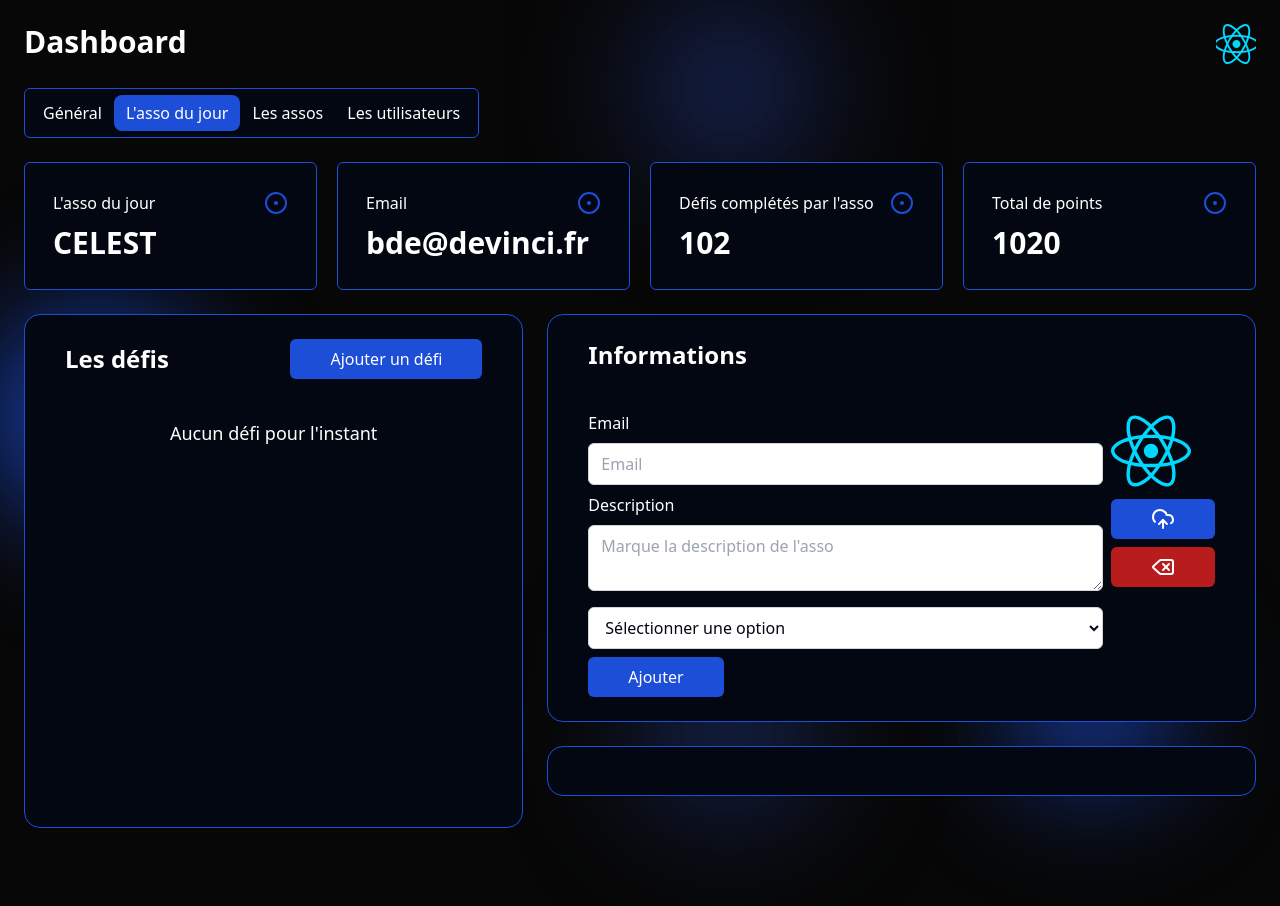
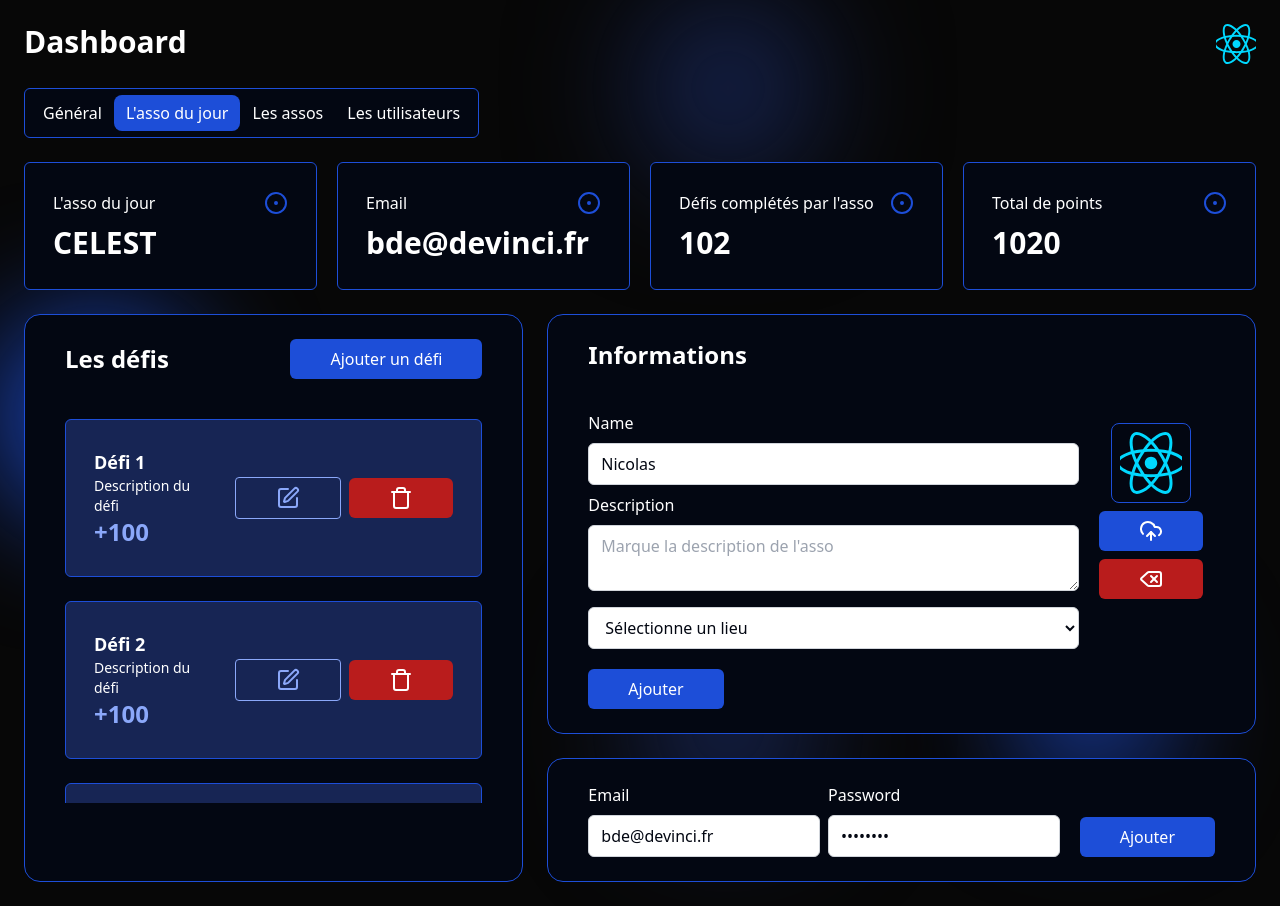
Before and after one commit to La-404-Devinci/advent-daily-frontend, a React (Vite) app: page /admin/dashboard in a window 1280 px wide. Both pictures are taken after a click on the item "L'asso du jour". Before the commit the page ends 852 px from the top, so only its background shows below. Built offline with nearby package versions, Linux system fonts and the light colour scheme.

Commit message:
feat: forms asso day

```diff
--- a/src/components/ui/cards.jsx
+++ b/src/components/ui/cards.jsx
@@ -1,6 +1,6 @@
 export function MiniCard ({children, className}) {
     return (
-        <div className={`border-blue-700 border rounded-md p-7 w-full gap-10  ${className}`}>
+        <div className={`border-blue-700 border rounded-md p-7 w-full gap-10 ${className}`}>
             {children}
         </div>
     )
@@ -8,7 +8,7 @@ export function MiniCard ({children, className}) {
 
 export function Card ({children, className}) {
     return (
-        <div className={`bg-gray-950 border-blue-700 border rounded-2xl py-6 px-10 w-full gap-10  ${className}`}>
+        <div className={`bg-gray-950 border-blue-700 border rounded-2xl py-6 px-10 w-full gap-10 ${className}`}>
             {children}
         </div>
     )
--- a/src/routes/dashboard-404.jsx
+++ b/src/routes/dashboard-404.jsx
@@ -10,6 +10,7 @@ import {z} from "zod";
 import {useForm} from "react-hook-form";
 import Input from "../components/ui/input.jsx";
 import TextArea from "../components/ui/text-area.jsx";
+import {useNavigate, Link} from "react-router-dom";
 
 export const StatsBar = ({data}) => {
     return (
@@ -31,6 +32,8 @@ export const StatsBar = ({data}) => {
 }
 
 export const GeneralTab = () => {
+
+    const nagivate = useNavigate();
 
     const data = [
         {
@@ -63,49 +66,57 @@ export const GeneralTab = () => {
             id: 1,
             day: "2 Décembre",
             location: "Pôle",
-            image: reactImage
+            image: reactImage,
+            name: "CELEST"
         },
         {
             id: 2,
             day: "2 Décembre",
             location: "Pôle",
-            image: reactImage
+            image: reactImage,
+            name: "CELEST"
         },
         {
             id: 3,
             day: "2 Décembre",
             location: "Pôle",
-            image: reactImage
+            image: reactImage,
+            name: "CELEST"
         },
         {
             id: 4,
             day: "2 Décembre",
             location: "Pôle",
-            image: reactImage
+            image: reactImage,
+            name: "CELEST"
         },
         {
             id: 5,
             day: "2 Décembre",
             location: "Pôle",
-            image: reactImage
+            image: reactImage,
+            name: "CELEST"
         },
         {
             id: 6,
             day: "2 Décembre",
             location: "Pôle",
-            image: reactImage
+            image: reactImage,
+            name: "CELEST"
         },
         {
             id: 7,
             day: "2 Décembre",
             location: "Pôle",
-            image: reactImage
+            image: reactImage,
+            name: "CELEST"
         },
         {
             id: 8,
             day: "2 Décembre",
             location: "Pôle",
-            image: reactImage
+            image: reactImage,
+            name: "CELEST"
         }
     ]
     const logsData = [
@@ -140,10 +151,8 @@ export const GeneralTab = () => {
                     <div className="grid grid-cols-2 lg:grid-cols-8 lg:grid-rows-1 gap-5 ">
                         {
                             calendarData.map((asso, index) => (
-                                <div
-                                    className={`flex flex-col justify-between items-start border border-blue-700 bg-blue-950 p-5 col-span-1 lg:col-span-2 gap-2 rounded-2xl ${index >= 4 ? 'hidden lg:flex' : ''}`}
-                                    key={index}>
-                                    <Logo path={asso.image} alt={asso.id} className={"h-20 w-20 object-fill"}/>
+                                <Link to={`assos/${asso.name}`} key={index} className={`flex flex-col justify-between items-start border border-blue-700 bg-blue-950 p-5 col-span-1 lg:col-span-2 gap-2 rounded-2xl hover:cursor-pointer ${index >= 4 ? 'hidden lg:flex' : ''}`}>
+                                        <Logo path={asso.image} alt={asso.id} className={"h-20 w-20 object-fill"} />
                                         <div className="flex flex-col">
                                             <div className="flex gap-2 items-center justify-start">
                                                 <MapPin className="h-6 w-6 text-pink-300"/>
@@ -151,7 +160,7 @@ export const GeneralTab = () => {
                                             </div>
                                             <p className="text-lg font-bold">{asso.day}</p>
                                         </div>
-                                </div>
+                                </Link>
                             ))
                         }
                     </div>
@@ -164,13 +173,16 @@ export const GeneralTab = () => {
                     <div className="flex flex-col gap-5 overflow-y-scroll h-96 no-scrollbar">
                         {
                             logsData.map((log, index) => (
-                                <MiniCard key={index}>
+
+                                <MiniCard key={index} className="hover:bg-blue-950 transition duration-300 ">
                                     <div className="flex justify-between items-center">
                                         <div className="flex items-center gap-5">
                                             <Logo path={log.image} alt={log.username}
                                                   className={"h-12 w-12 object-fill"}/>
                                             <div className="flex flex-col gap-1">
-                                                <h2 className="text-lg font-bold">{log.username}</h2>
+                                                <Link to={`user/${log.username}`}>
+                                                    <h2 className="text-lg font-bold hover:underline">{log.username}</h2>
+                                                </Link>
                                                 <p className="text-sm">{log.action}</p>
                                             </div>
                                         </div>
@@ -192,65 +204,67 @@ export const GeneralTab = () => {
 export const AssoDay = () => {
 
     const data = [
-        {
-            id: 1,
-            title: "L'asso du jour",
-            value: "CELEST",
-        },
-        {
-            id: 2,
-            title: "Email",
-            value: "bde@devinci.fr",
-        },
-        {
-            id: 3,
-            title: "Défis complétés par l'asso",
-            value: "102",
-        },
-        {
-            id: 4,
-            title: "Total de points",
-            value: "1020",
+        {id: 1, title: "L'asso du jour", value: "CELEST"},
+        {id: 2, title: "Email", value: "bde@devinci.fr"},
+        {id: 3, title: "Défis complétés par l'asso", value: "102"},
+        {id: 4, title: "Total de points", value: "1020"},
+    ];
 
-        }
-    ]
-    const challengesData = []
+    const challengesData = [
+        {id: 1, title: "Défi 1", description: "Description du défi", score: 100},
+        {id: 2, title: "Défi 2", description: "Description du défi", score: 100},
+        {id: 3, title: "Défi 3", description: "Description du défi", score: 100},
+    ];
     const accountData = [
-        {
-            id: 1,
-            username: "Nicolas",
-            image: reactImage
-        },
+        {id: 1, username: "Nicolas", image: reactImage, email: "bde@devinci.fr", password: "12345678"},
+    ];
 
-    ]
+    const [email, setEmail] = useState(accountData[0].email || "");
+    const [description, setDescription] = useState(accountData[0].description || "");
+    const [name, setName] = useState(accountData[0].username || "");
+    const [image, setImage] = useState(accountData[0].image || null);
+    const [password, setPassword] = useState(accountData[0].password || "");
 
-    const [email, setEmail] = useState("");
-    const [description, setDescription] = useState("");
-    const [image, setImage] = useState(accountData[0].image || null);
+    const navigate = useNavigate();
 
-    const schema = z.object({
+    const schemaInfos = z.object({
+        name: z.string().min(1, {message: "Nom requis"}),
+        option: z.string().min(1, {message: "Option requise"}),
+        description: z.string().min(1, {message: "Description requise"}),
+    });
+
+    const schemaCredentials = z.object({
         email: z
             .string()
-            .email({ message: "Email invalide" })
-            .regex(/(edu\.devinci\.fr|devinci\.fr)$/, {
-                message: 'Email doit être de type "edu.devinci.fr" ou "devinci.fr"',
-            }),
-        description: z.string().min(1, { message: "Description requise" }),
-        option: z.string().min(1, { message: "Option requise" }),
-        image: z.string().nullable(),
+            .email({message: "Email invalide"})
+            .regex(/(edu\.devinci\.fr|devinci\.fr)$/, {message: 'Email doit être de type "edu.devinci.fr" ou "devinci.fr"'}),
+        password: z.string().min(8, {message: "Mot de passe requis"}),
     });
 
     const {
-        register,
-        handleSubmit,
-        setValue,
-        formState: { errors },
+        register: registerInfos,
+        handleSubmit: handleSubmitInfos,
+        formState: {errors: errorsInfos},
     } = useForm({
-        resolver: zodResolver(schema),
+        resolver: zodResolver(schemaInfos),
     });
 
-    const onSubmit = (data) => {
-        console.log("Form Data:", data);
+    const {
+        register: registerCredentials,
+        handleSubmit: handleSubmitCredentials,
+        formState: {errors: errorsCredentials},
+    } = useForm({
+        resolver: zodResolver(schemaCredentials),
+    });
+
+    const onSubmitInfos = (data, event) => {
+        event.preventDefault();
+
+        console.log("Form Infos Data:", data);
+    };
+
+    const onSubmitCredentials = (data) => {
+        console.log("Form Credentials Data:", data);
     };
 
     const handleFileChange = (event) => {
@@ -260,19 +274,17 @@ export const AssoDay = () => {
             reader.onloadend = () => {
                 const base64String = reader.result;
                 setImage(base64String);
-                setValue("image", base64String);
             };
             reader.readAsDataURL(file);
         } else {
             setImage(null);
-            setValue("image", null);
         }
     };
 
     const handleDeleteFile = () => {
         setImage(null);
-        setValue("image", null);
     };
+
     return (
         <>
             <StatsBar data={data}/>
@@ -286,18 +298,16 @@ export const AssoDay = () => {
                         {challengesData.length === 0 &&
                             <p className="text-center text-lg">Aucun défi pour l'instant</p>}
                         {challengesData.map((challenge, index) => (
-                            <MiniCard className={"bg-blue-950 flex items-center justify-between"}>
+                            <MiniCard key={index} className={"bg-blue-950 flex items-center justify-between"}>
                                 <div>
-                                    <div>
-                                        <h2 className="text-lg font-bold">Défi 1</h2>
-                                        <p className="text-sm">Description du défi</p>
-                                    </div>
-                                    <h2 className="font-bold text-2xl text-[#8BA8FA]">
-                                        +100
-                                    </h2>
+                                    <h2 className="text-lg font-bold">{challenge.title}</h2>
+                                    <p className="text-sm">{challenge.description}</p>
+                                    <h2 className="font-bold text-2xl text-[#8BA8FA]">+{challenge.score}</h2>
                                 </div>
                                 <div className="flex flex-col lg:flex-row items-center gap-2">
-                                    <Button styleType={"secondary"}><SquarePen className="h-6 w-6"/></Button>
+                                    <Button styleType={"secondary"}
+                                            onClick={(e) => navigate(`challenge/${challenge.id}`)}><SquarePen
+                                        className="h-6 w-6"/></Button>
                                     <Button styleType={"destructive"}><Trash className="h-6 w-6"/></Button>
                                 </div>
                             </MiniCard>
@@ -305,25 +315,25 @@ export const AssoDay = () => {
                     </div>
                 </Card>
                 <div className="lg:col-span-7 flex flex-col gap-6">
-                    <Card className=" gap-10 flex flex-col">
+                    <Card className="gap-10 flex flex-col">
                         <h2 className="text-2xl font-bold">Informations</h2>
-                        <form onSubmit={handleSubmit(onSubmit)} className="flex flex-col gap-2" id="formInfos">
-                            <div className="flex gap-2 items-start">
-                                <div className="flex flex-col gap-2 flex-1">
+                        <form onSubmit={handleSubmitInfos(onSubmitInfos)} className="flex flex-col gap-5">
+                            <div className="flex flex-col lg:flex-row gap-2 items-start">
+                                <div className="flex flex-col gap-2 flex-1 w-full">
                                     <Input
-                                        errors={errors}
-                                        register={register}
-                                        name={"email"}
-                                        type={"email"}
-                                        label={"Email"}
-                                        id={"email"}
-                                        placeholder={"Email"}
-                                        value={email}
-                                        onChange={(e) => setEmail(e.target.value)}
+                                        errors={errorsInfos}
+                                        register={registerInfos}
+                                        name={"name"}
+                                        type={"text"}
+                                        label={"Name"}
+                                        id={"name"}
+                                        placeholder={"Nom de l'asso"}
+                                        value={name}
+                                        onChange={(e) => setName(e.target.value)}
                                     />
                                     <TextArea
-                                        errors={errors}
-                                        register={register}
+                                        errors={errorsInfos}
+                                        register={registerInfos}
                                         name={"description"}
                                         type={"text"}
                                         label={"Description"}
@@ -333,62 +343,80 @@ export const AssoDay = () => {
                                         onChange={(e) => setDescription(e.target.value)}
                                     />
                                     <select
-                                        {...register("option")}
+                                        {...registerInfos("option")}
                                         className="w-full py-2 pl-3 pr-8 mt-2 bg-white border border-gray-300 rounded-md focus:border-blue-900 text-gray-950"
                                     >
-                                        <option value="">Sélectionner une option</option>
+                                        <option value="">Sélectionne un lieu</option>
                                         <option value="1">Pôle</option>
-                                        <option value="2">Option 2</option>
-                                        <option value="3">Option 3</option>
+                                        <option value="2">Arche</option>
                                     </select>
-
                                 </div>
-                                <div className="flex flex-col gap-2">
+                                <div className="flex flex-col gap-2 p-3 items-center w-full md:w-fit">
                                     {image ? (
-                                        <img src={image} alt="Preview" className="h-20 w-20 rounded-lg"/>
+                                        <img src={image} alt="Preview"
+                                             className="h-40 w-40 lg:h-20 lg:w-20 rounded-lg border-blue-700 border p-2 object-cover aspect-square"/>
                                     ) : (
-                                        <div className="h-20 w-20 rounded-lg border-blue-700 border"></div>
+                                        <div
+                                            className="h-40 w-40 lg:h-20 lg:w-20 rounded-lg border-blue-700 border"></div>
                                     )}
-                                    <div className="flex gap-2 flex-col">
-                                        <input
-                                            type="file"
-                                            id="logo"
-                                            name="logo"
-                                            className="hidden"
-                                            onChange={handleFileChange}
-                                        />
-                                        <label
-                                            htmlFor="logo"
-                                            className="cursor-pointer bg-blue-700 hover:bg-blue-900 text-white py-2 px-10 rounded-md leading-6 font-sm transition-all duration-300"
-                                        >
+                                    <div className="flex gap-2 flex-col items-center">
+                                        <input type="file" id="logo" name="logo" className="hidden"
+                                               onChange={handleFileChange}/>
+                                        <label htmlFor="logo"
+                                               className="cursor-pointer bg-blue-700 hover:bg-blue-900 text-white py-2 px-10 rounded-md leading-6 font-sm transition-all duration-300">
                                             <CloudUpload className="h-6 w-6"/>
                                         </label>
-                                        <Button
-                                            styleType={"destructive"}
-                                            className="w-fit"
-                                            onClick={handleDeleteFile}
-                                            type="button"
-                                        >
+                                        <Button styleType={"destructive"} onClick={handleDeleteFile}
+                                                type="button">
                                             <Delete className="h-6 w-6"/>
                                         </Button>
                                     </div>
                                 </div>
                             </div>
-
-                            <Button styleType={"primary"} type={"submit"} className="w-fit">
+                            <Button styleType={"primary"} type={"submit"} className="w-fit h-fit"
+                                    onClick={handleSubmitInfos(onSubmitInfos)}>
                                 Ajouter
                             </Button>
                         </form>
                     </Card>
                     <Card>
-
+                        <form onSubmit={handleSubmitCredentials(onSubmitCredentials)}
+                              className={"flex flex-col lg:flex-row justify-between lg:items-end gap-5"}
+                              id="credentialsAccount">
+                            <div className="flex flex-col lg:flex-row gap-2 w-full">
+                                <Input
+                                    errors={errorsCredentials}
+                                    register={registerCredentials}
+                                    name={"email"}
+                                    type={"email"}
+                                    label={"Email"}
+                                    id={"email"}
+                                    placeholder={"Email de l'asso"}
+                                    value={email}
+                                    onChange={(e) => setEmail(e.target.value)}
+                                />
+                                <Input
+                                    errors={errorsCredentials}
+                                    register={registerCredentials}
+                                    name={"password"}
+                                    type={"password"}
+                                    label={"Password"}
+                                    id={"password"}
+                                    placeholder={"Mot de passe de l'asso"}
+                                    value={password}
+                                    onChange={(e) => setPassword(e.target.value)}
+                                />
+                            </div>
+                            <Button styleType={"primary"} type={"submit"} className="w-fit h-fit">
+                                Ajouter
+                            </Button>
+                        </form>
                     </Card>
                 </div>
             </div>
         </>
     );
 };
-
 
 export const Tabs = ({className, activeTab, setActiveTab}) => {
     const handleTab = (id) => {
```
Lines whose indentation alone changed are shown as unchanged.
